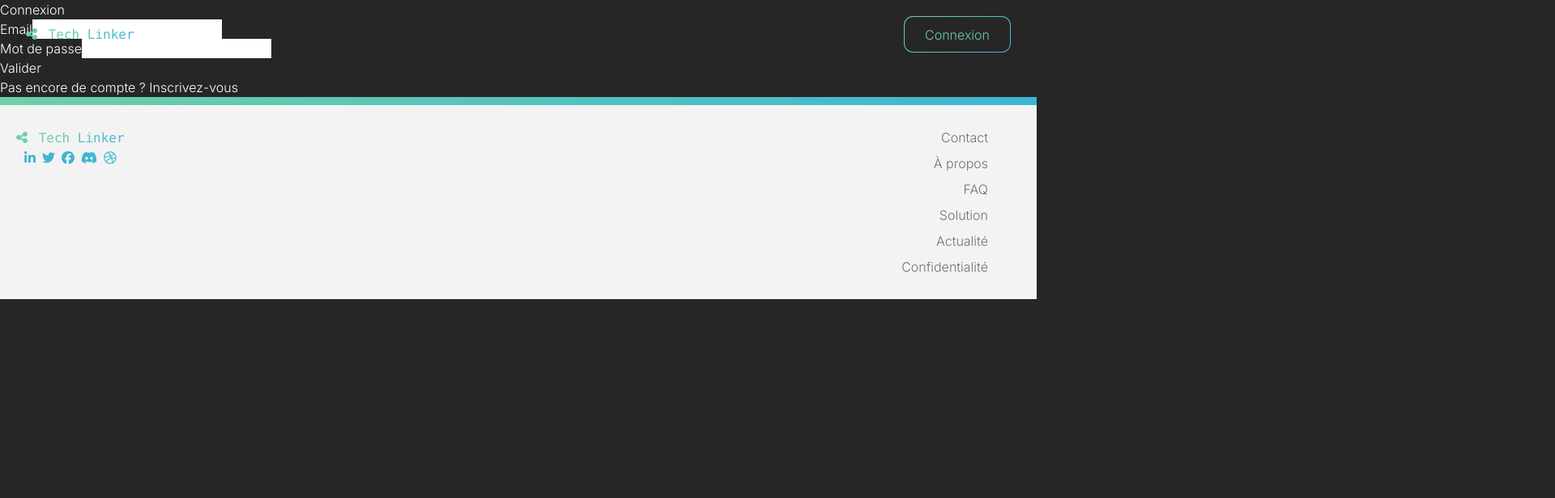
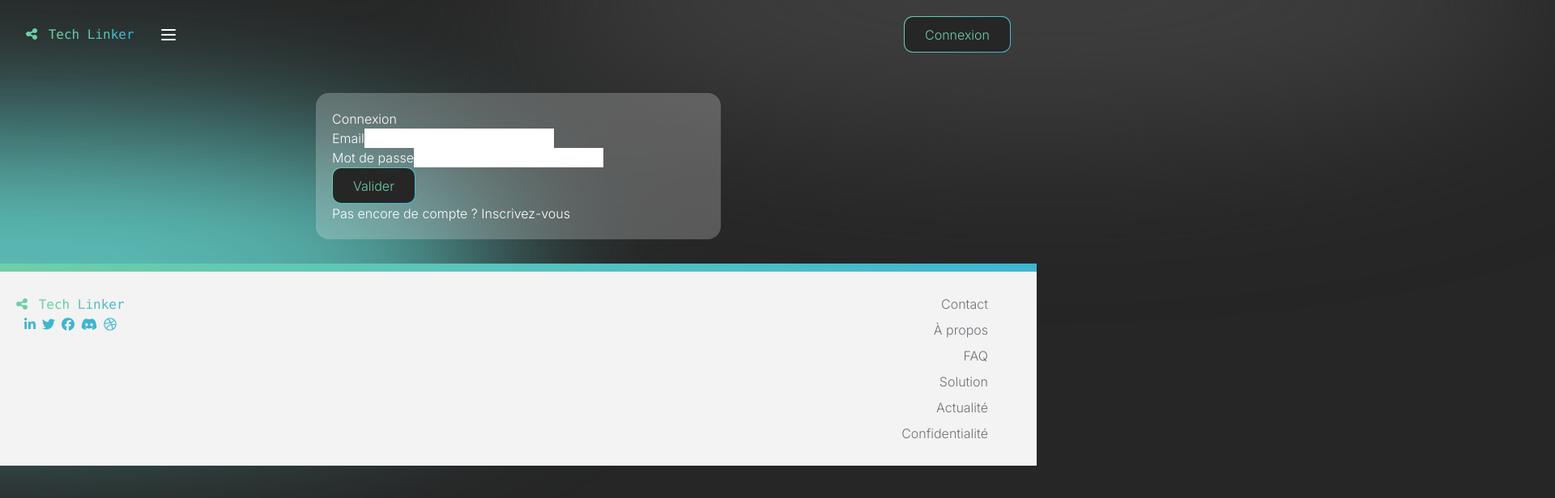
Before and after one commit to ArnaudDum/TechLinker-app, a Vue app: page /connexion in a window 1280 px wide. Shown: the top 616 px of the page at 81% size, 1920 px wide, since content can reach past the window. Built offline with nearby package versions, Linux system fonts and the light colour scheme; a web font is replaced by a local one.

Commit message:
form & button

```diff
--- a/src/components/Footer.vue
+++ b/src/components/Footer.vue
@@ -3,7 +3,7 @@
 </script>
 
 <template>
-  <footer class="bg-gray-light">
+  <footer class="bg-gray-light relative">
     <div class="footer-color-bar w-full h-[7px] sm:h-[10px]"></div>
     <div class="px-5 py-7">
       <div class="flex flex-col s:flex-row s:justify-between">
--- a/src/components/Nav.vue
+++ b/src/components/Nav.vue
@@ -7,7 +7,7 @@
 </script>
 
 <template>
-  <div :class="{ 'open': navStore.isOpen }" class="sidenav fixed left-0 z-20 w-max p-5 flex flex-col justify-between">
+  <div :class="{ 'open': navStore.isOpen }" class="sidenav fixed left-0 z-50 w-max p-5 flex flex-col justify-between">
     <nav class="overflow-auto">
       <ul>
         <router-link to="/" class="nav-ghost-link">
--- a/src/components/micro/Button.vue
+++ b/src/components/micro/Button.vue
@@ -2,13 +2,14 @@
   const props = defineProps({
     title: { type: String },
     type: { type: String },
-    to: { type: String }
+    to: { type: String },
+    role: { type: String }
   })
 </script>
 
 <template>
   <router-link v-if="type === 'link'" :to="to" class="tl-btn"><span class="tl-btn--content">{{ title }}</span></router-link>
-  <button v-else-if="type === 'button'" :to="to" class="tl-btn"><span class="tl-btn--content">{{ title }}</span></button>
+  <button v-else-if="type === 'button'" :to="to" :type="role" class="tl-btn"><span class="tl-btn--content">{{ title }}</span></button>
 </template>
 
 <style scoped>
--- a/src/views/Signin.vue
+++ b/src/views/Signin.vue
@@ -2,6 +2,7 @@
   import { ref } from 'vue'
   import { signin } from '../helpers/services/authService'
   import { useRouter } from 'vue-router'
+  import Button from '../components/micro/Button.vue'
 
   const router = useRouter()
   const credentials = ref({
@@ -31,7 +32,13 @@
 </script>
 
 <template>
-  <section>
+  <section class="form-page relative">
+    <div class="form-bg absolute top-0 left-0 w-full h-full">
+      <div class="form-bubble form-bubble--gray"></div>
+      <div class="form-bubble form-bubble--turquoise"></div>
+    </div>
+    <div class="max-w-[1200px] mx-auto p-[30px]">
+      <div class="log-form rounded-2xl p-5 max-w-[500px] mx-auto">
         <h1>Connexion</h1>
         <form @submit.prevent="handleSignin">
           <div>
@@ -43,11 +50,59 @@
             <input type="password" v-model="credentials.password" class="text-black">
           </div>
           <div>
-        <button type="submit">Valider</button>
+            <Button role="submit" type="button" title="Valider" />
           </div>
         </form>
         <div>
           <p>Pas encore de compte ? <router-link to="/inscription">Inscrivez-vous</router-link></p>
         </div>
+      </div>
+    </div>
   </section>
 </template>
+
+<style scoped>
+  .form-page {
+    padding-top: 69px;
+  }
+
+  .form-bg {
+    filter: blur(100px);
+  }
+
+  .form-bubble {
+    border-radius: 50%;
+    position: absolute;
+    height: 100%;
+    width: 100%;
+  }
+
+  .form-bubble.form-bubble--gray {
+    background-color: #3F3F3F;
+  }
+
+  .form-bubble.form-bubble--turquoise {
+    background-color: #5EC5BF;
+  }
+
+  .form-bubble:nth-child(1) {
+    top: -50%;
+    right: -50%;
+  }
+
+  .form-bubble:nth-child(2) {
+    bottom: -50%;
+    left: -50%;
+  }
+
+  .log-form {
+    background-color: #F3F3F340;
+    backdrop-filter: blur(20px);
+  }
+
+  @media (min-width: 640px) {
+    .form-page {
+      padding-top: 85px;
+    }
+  }
+</style>
```
Lines whose indentation alone changed are shown as unchanged.
